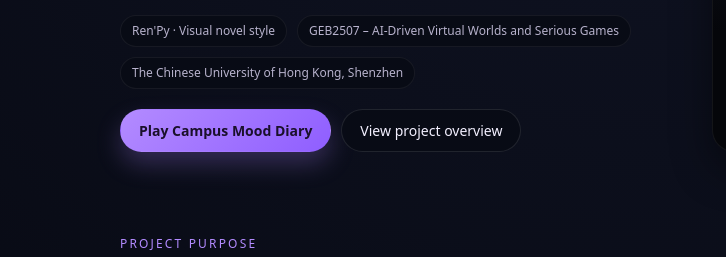
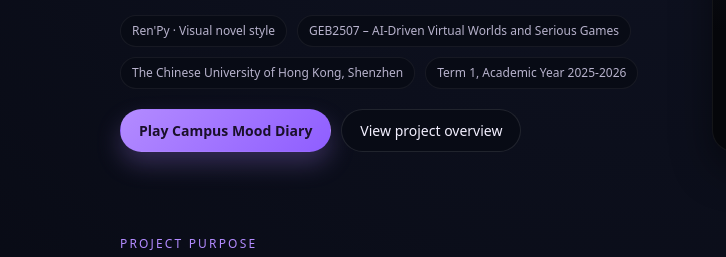
Before and after one commit to g310v/CampusMoodDiary, a plain HTML site: page index.html in a window 1280 px wide. Shown: the part 445-702 px from the top of the page, 0-726 px from the left. Drawn offline with Linux system fonts and the light colour scheme.

Commit message:
Updated course information

```diff
--- a/index.html
+++ b/index.html
@@ -604,6 +604,7 @@
             <span class="pill">Ren'Py · Visual novel style</span>
             <span class="pill">GEB2507 – AI-Driven Virtual Worlds and Serious Games</span>
             <span class="pill">The Chinese University of Hong Kong, Shenzhen</span>
+            <span class="pill">Term 1, Academic Year 2025-2026</span>
           </div>
 
           <div class="hero-actions">
```
